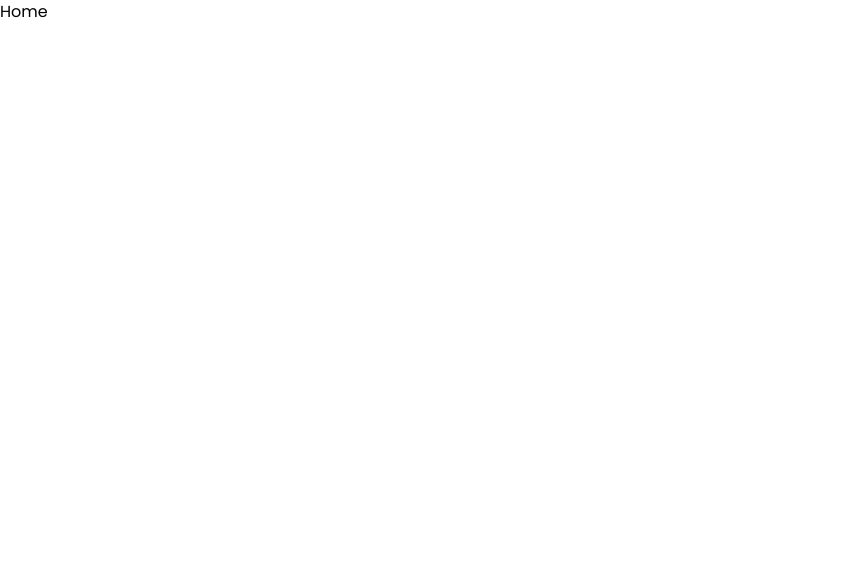
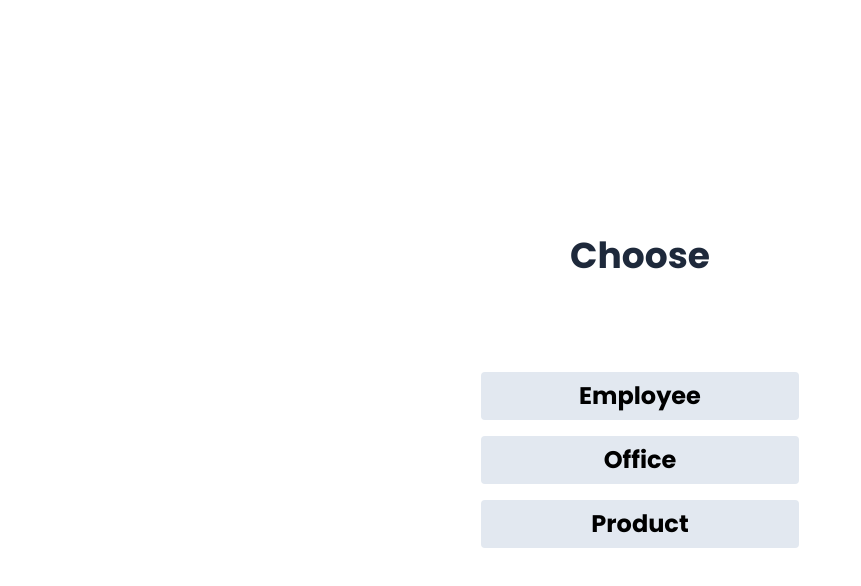
Before and after one commit to TVOS20/dbsys-intprog-frontend, a React (Vite) app: page / in a window 1280 px wide. Shown: the top 586 px of the page, without its empty margins (0-861 px from the left). Built offline with nearby package versions, Linux system fonts and the light colour scheme.

Commit message:
added home page

```diff
--- a/src/pages/Home.tsx
+++ b/src/pages/Home.tsx
@@ -1,7 +1,32 @@
-import React from "react";
+import { useNavigate } from "react-router-dom";
 
 const Home = () => {
-  return <div>Home</div>;
+  const navigate = useNavigate();
+  return (
+    <div className="flex flex-col items-center justify-center min-h-screen ">
+      <h1 className="text-4xl font-bold mb-20 text-slate-800">Choose</h1>
+      <div className="justify-center gap-4 p-4 rounded w-[350px] flex flex-col">
+        <button
+          onClick={() => navigate("/employee")}
+          className="bg-slate-200 text-black text-2xl font-bold py-2 px-8 rounded transition-all hover:bg-slate-300"
+        >
+          Employee
+        </button>
+        <button
+          onClick={() => navigate("/office")}
+          className="bg-slate-200 text-black text-2xl font-bold py-2 px-8 rounded transition-all hover:bg-slate-300"
+        >
+          Office
+        </button>
+        <button
+          onClick={() => navigate("/product")}
+          className="bg-slate-200 text-black text-2xl font-bold py-2 px-8 rounded transition-all hover:bg-slate-300"
+        >
+          Product
+        </button>
+      </div>
+    </div>
+  );
 };
 
 export default Home;
```
